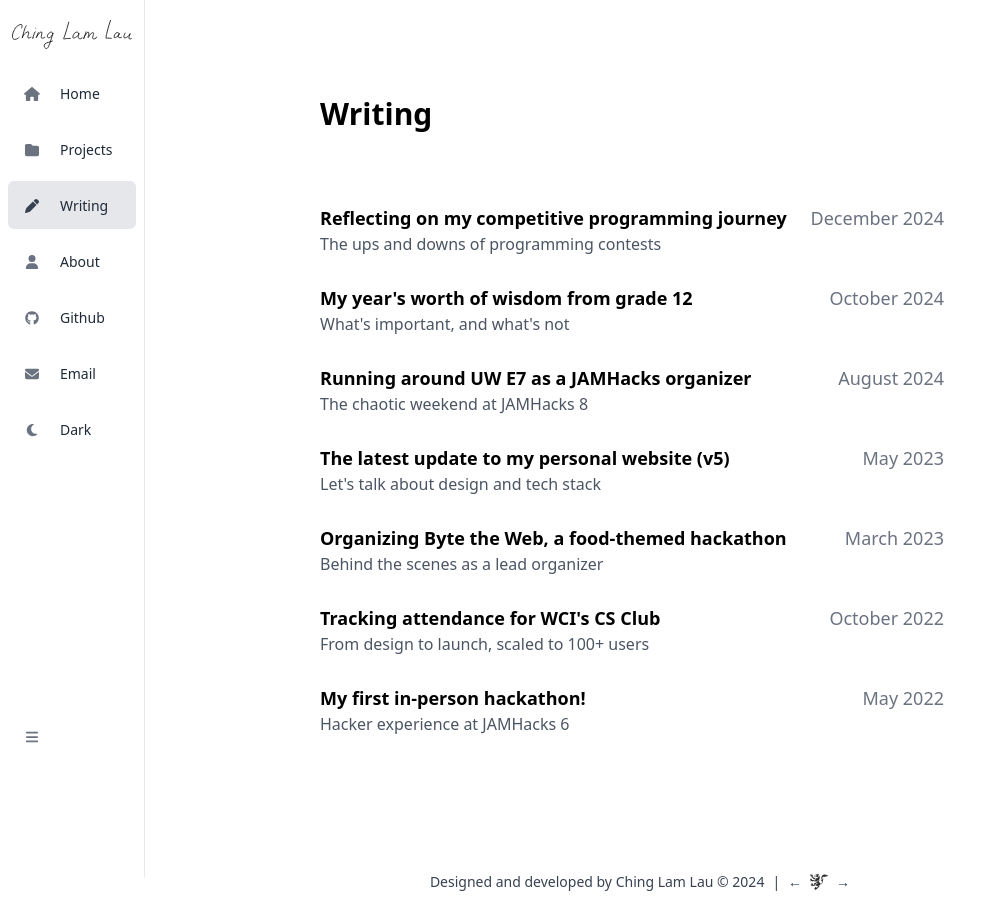
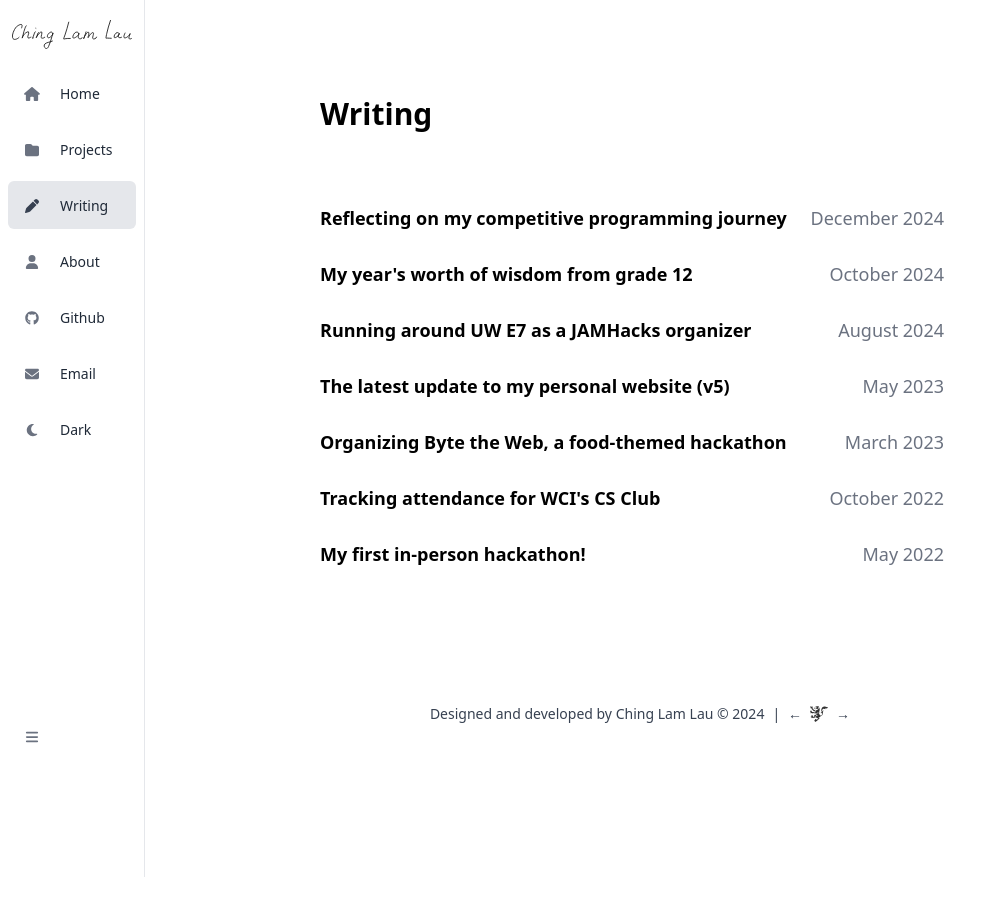
Before and after one commit to MiniCube11/website, a Next.js app: page /writing in a window 1280 px wide. Shown: the whole page, without its empty margins (0-999 px from the left). After the commit the page ends 800 px from the top, so only its background shows below. Built offline with nearby package versions, Linux system fonts and the light colour scheme; no server answers.

Commit message:
Hide post description

```diff
--- a/components/Post/PostPreview.tsx
+++ b/components/Post/PostPreview.tsx
@@ -9,7 +9,7 @@ const PostPreview = (post: PostMetadata) => {
         <Link href={`/writing/${post.slug}`} className="block lg:flex justify-between w-full p-2 -mx-2 rounded-md hover:bg-gray-200 dark:hover:bg-gray-700 transition-colors">
             <div className="mb-2 lg:mb-0">
                 <p className="text-lg font-semibold">{post.title}</p>
-                <p className="text-gray-600 dark:text-gray-300">{post.description}</p>
+                {/* <p className="text-gray-600 dark:text-gray-300">{post.description}</p> */}
             </div>
             <p className="mt-1 lg:m-0 lg:text-lg text-gray-500 dark:text-gray-200">{date}</p>
         </Link>
```
